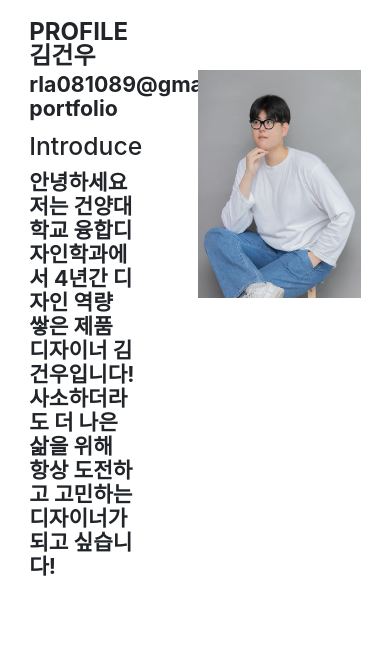
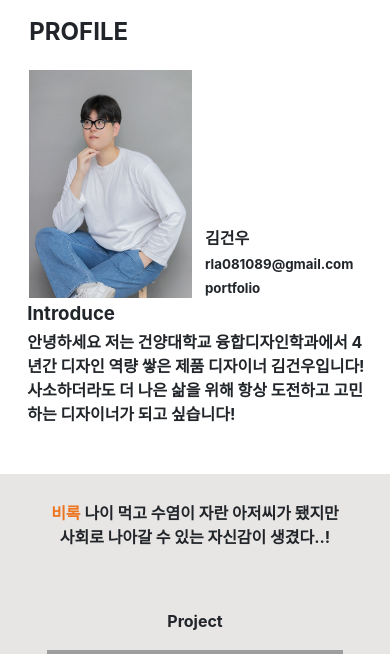
Before and after one commit to BaekChangKyeong/2022InteractiveWebService, a Python web app: template fastapi/templates/designer/kimgunwoo.html in a window 390 px wide. Shown: the part 84-738 px from the top of the page. Run offline with Jinja, Linux system fonts and the light colour scheme; the template is opened without the code that fills it, so the values that code supplies are empty; grey boxes are pictures that could not be loaded.

Commit message:
update designer detail html

```diff
--- a/fastapi/static/css/main-template.css
+++ b/fastapi/static/css/main-template.css
@@ -292,6 +292,12 @@ section {
   /* background-color: black; */
 }
 
+@media screen and (max-width: 768px) {
+  section {
+    padding-bottom: 48px;
+  }
+}
+
 html,
 body {
   height: 100%;
@@ -583,7 +589,33 @@ table tbody tr {
 @media screen and (max-width: 768px) {
   #board_main {
     /* flex-flow: column; */
-    justify-content: flex-start;
+    /* justify-content: flex-start; */
+    flex-direction: row-reverse;
+  }
+
+  #board_content {
+    margin-top: auto !important;
+    width: 45% !important;
+    margin-top: 55% !important;
+    margin-right: 7% !important;
+    padding-left: 5% !important;
+  }
+
+  #board_title {
+    font-weight: bold;
+    font-size: 12pt;
+    margin-bottom: 3%;
+    box-sizing: border-box;
+    display: block;
+  }
+
+  #board_title_2 {
+    font-weight: bold!important;
+    font-size: 14pt!important;
+    margin-left: -134%!important;
+    margin-bottom: 3%!important;
+    box-sizing: border-box!important;
+    display: block!important;
   }
 }
 
@@ -640,6 +672,14 @@ table tbody tr {
     display: block;
   }
 
+  #board_title_2 {
+    font-weight: bold;
+    font-size: 16pt;
+    margin-bottom: 2%;
+    box-sizing: border-box;
+    display: block;
+  }
+
   #board_email {
     /* font-weight: r; */
     font-size: 15pt;
@@ -655,26 +695,43 @@ table tbody tr {
   #profile_img {
     width: 163px;
     height: 228px;
+
   }
 
   #board_title {
-    font-weight: bold;
-    font-size: 14pt;
-    margin-bottom: 1%;
-    box-sizing: border-box;
-    display: block;
+    font-weight: bold!important;
+    font-size: 12pt!important;
+    margin-bottom: 1%!important;
+    box-sizing: border-box!important;
+    display: block!important;
   }
 
   #board_email {
     /* font-weight: r; */
-    font-size: 14pt;
-    margin-bottom: 2%;
-    box-sizing: border-box;
-    display: block;
+    font-size: 10pt!important;
+    margin-bottom: 2%!important;
+    box-sizing: border-box!important;
+    display: block!important;
+  }
+
+  #board_introduce {
+    width: 255%!important;
+    font-size: 12pt!important;
+    box-sizing: border-box!important;
+    display: block!important;
+    margin-left: -134%!important;
   }
 }
 
 #board_title {
+  font-weight: bold;
+  font-size: 18pt;
+  margin-bottom: 3%;
+  box-sizing: border-box;
+  display: block;
+}
+
+#board_title_2 {
   font-weight: bold;
   font-size: 18pt;
   margin-bottom: 3%;
--- a/fastapi/templates/designer/kimgunwoo.html
+++ b/fastapi/templates/designer/kimgunwoo.html
@@ -93,8 +93,8 @@
                       <div>portfolio</div>
                     </div> -->
 
-                    <div id="board_title">
-                      <h2>Introduce</h2>
+                    <div id="board_title_2">
+                      <div>Introduce</div>
                     </div>
                     <div id="board_introduce">
                       <div>안녕하세요 저는 건양대학교 융합디자인학과에서 4년간 디자인 역량 쌓은 제품 디자이너 김건우입니다!
```
